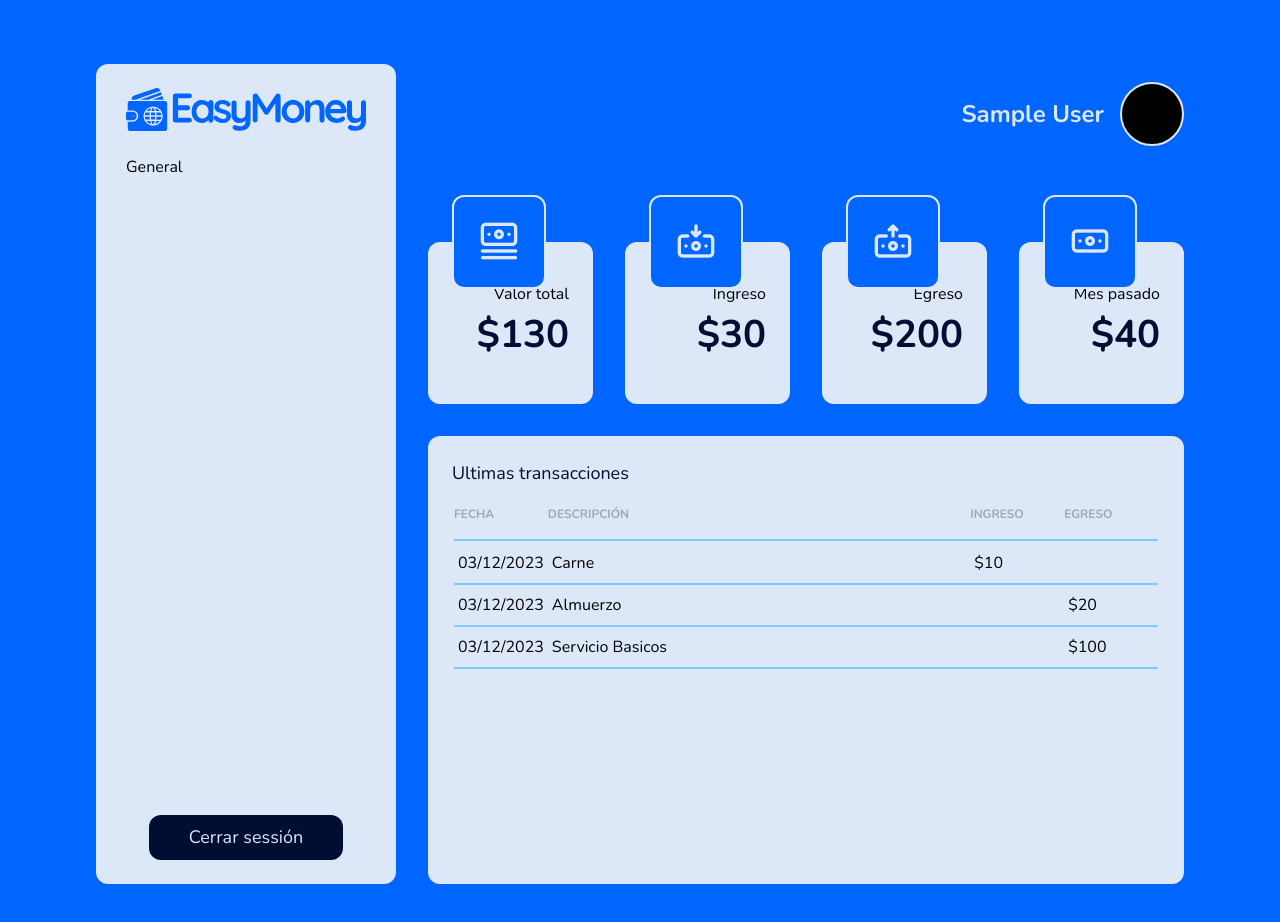
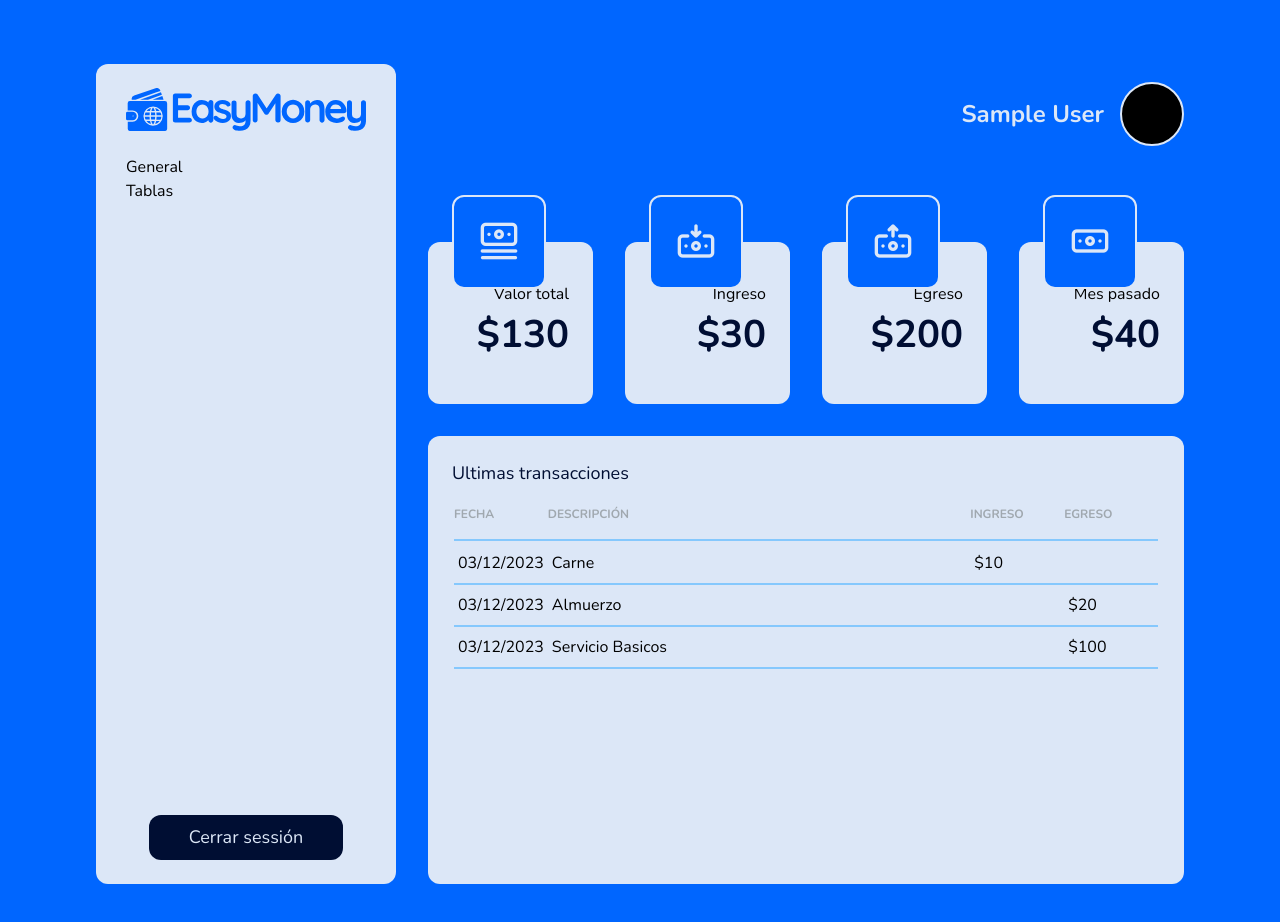
Before and after one commit to StalinAM/easy-money-app, a React (Vite) app: page /dashboard in a window 1280 px wide. Shown: the top 922 px of the page. Built offline with nearby package versions, Linux system fonts and the light colour scheme; no server answers; sample sign-in values are in the browser's storage.

Commit message:
add new menu

```diff
--- a/src/routes/Dashboard.jsx
+++ b/src/routes/Dashboard.jsx
@@ -82,6 +82,7 @@ function Dashboard() {
           <br />
           <ul>
             <li>General</li>
+            <li>Tablas</li>
           </ul>
         </div>
         <Button
```
